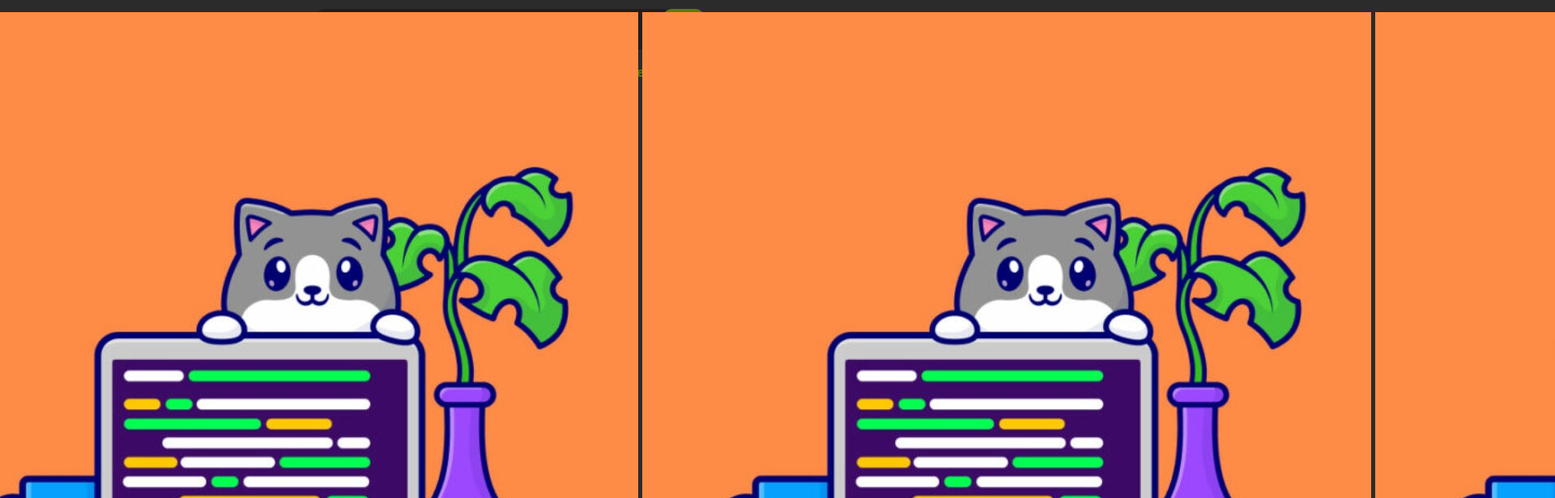
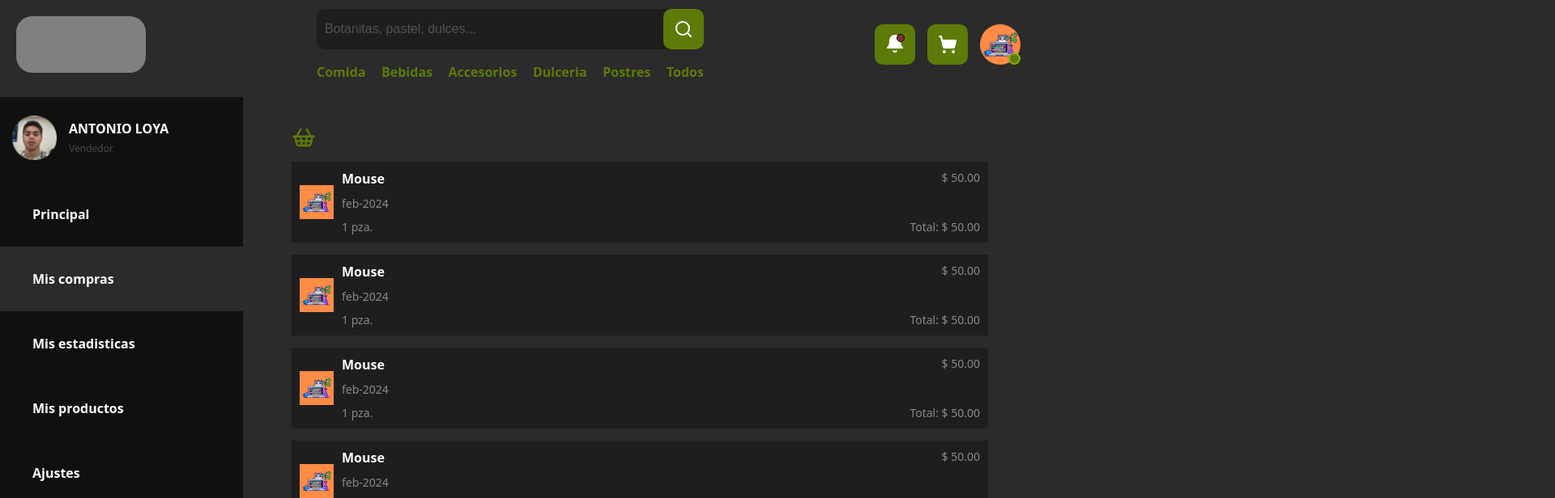
Before and after one commit to adrianhdez2/choco-market, a React (Vite) app: page /user/compras in a window 1280 px wide. Shown: the top 616 px of the page at 81% size, 1920 px wide, since content can reach past the window. Built offline with nearby package versions, Linux system fonts and the light colour scheme.

Commit message:
Add more styles

```diff
--- a/src/styles/index.css
+++ b/src/styles/index.css
@@ -2249,6 +2249,74 @@ input[type="number"]::-webkit-outer-spin-button {
     cursor: pointer;
 }
 
+/* USER - COMPRAS */
+
+.purchases.user_page_rigth_header_container {
+    width: 100%;
+    flex-direction: column;
+    overflow-y: auto;
+    justify-content: start;
+    row-gap: 15px;
+}
+
+.purchases_container {
+    width: 100%;
+    height: 100px;
+    display: flex;
+    align-items: center;
+    justify-content: center;
+    background-color: var(--black-31);
+    padding: 10px;
+    transition: all .3s ease-in-out;
+}
+
+.purchases_container:hover,
+.purchases_container:active {
+    background-color: var(--black-50);
+}
+
+.purchases_container_img {
+    width: 5%;
+    height: 100%;
+    display: flex;
+    align-items: center;
+    justify-content: start;
+}
+
+.purchases_container_img img {
+    width: 100%;
+    height: auto;
+}
+
+.purchases_container_details {
+    width: 75%;
+    height: 100%;
+    display: flex;
+    flex-direction: column;
+    align-items: start;
+    justify-content: space-between;
+    padding: 0 10px;
+}
+
+.purchases_container_details h4 {
+    font-size: 16px;
+    font-weight: bold;
+}
+
+.purchases_container small {
+    font-size: 14px;
+    color: var(--white-48);
+}
+
+.purchases_container_total {
+    width: 20%;
+    height: 100%;
+    display: flex;
+    flex-direction: column;
+    align-items: end;
+    justify-content: space-between;
+}
+
 /* MODAL CERRAR SESION */
 
 .container_dialog {
```
